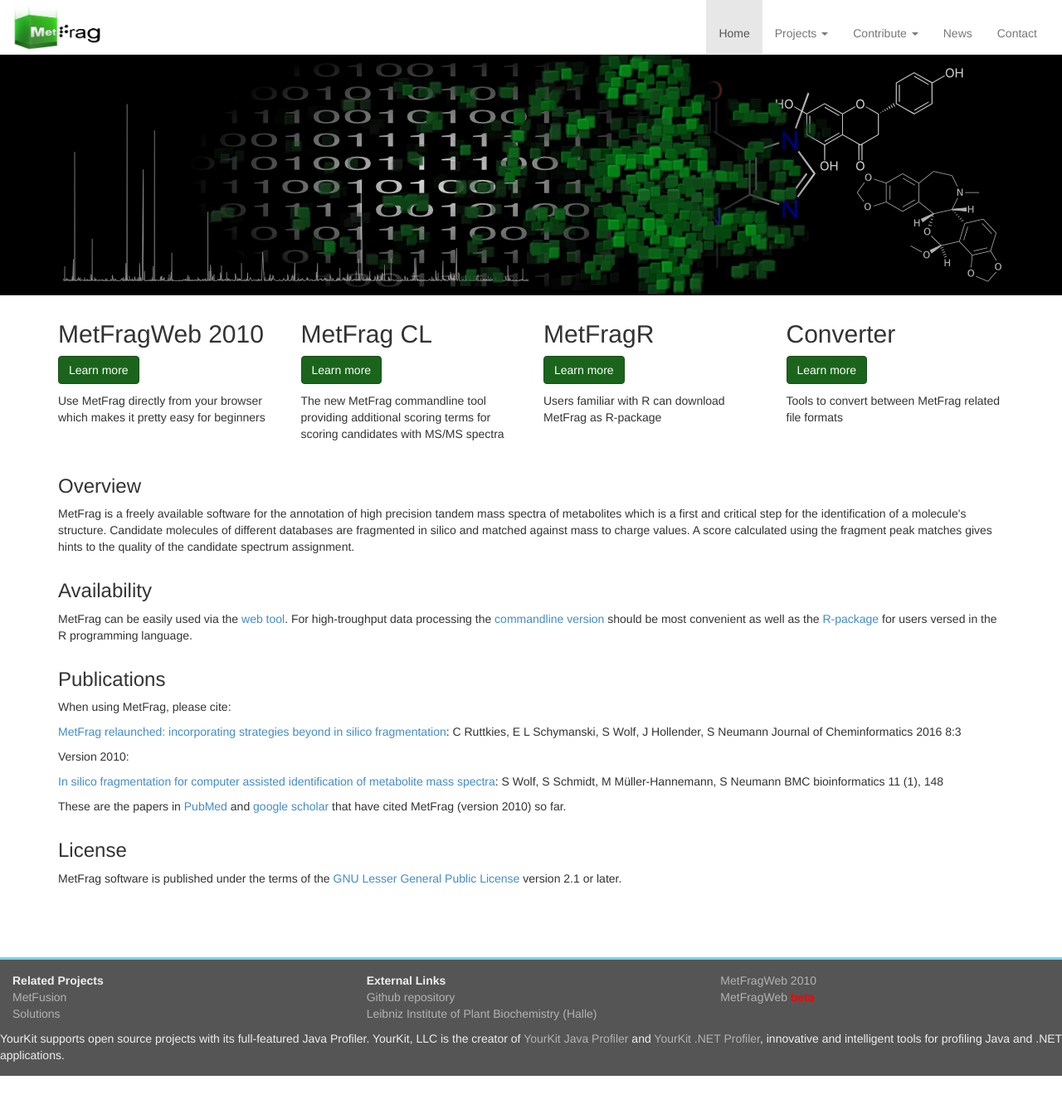
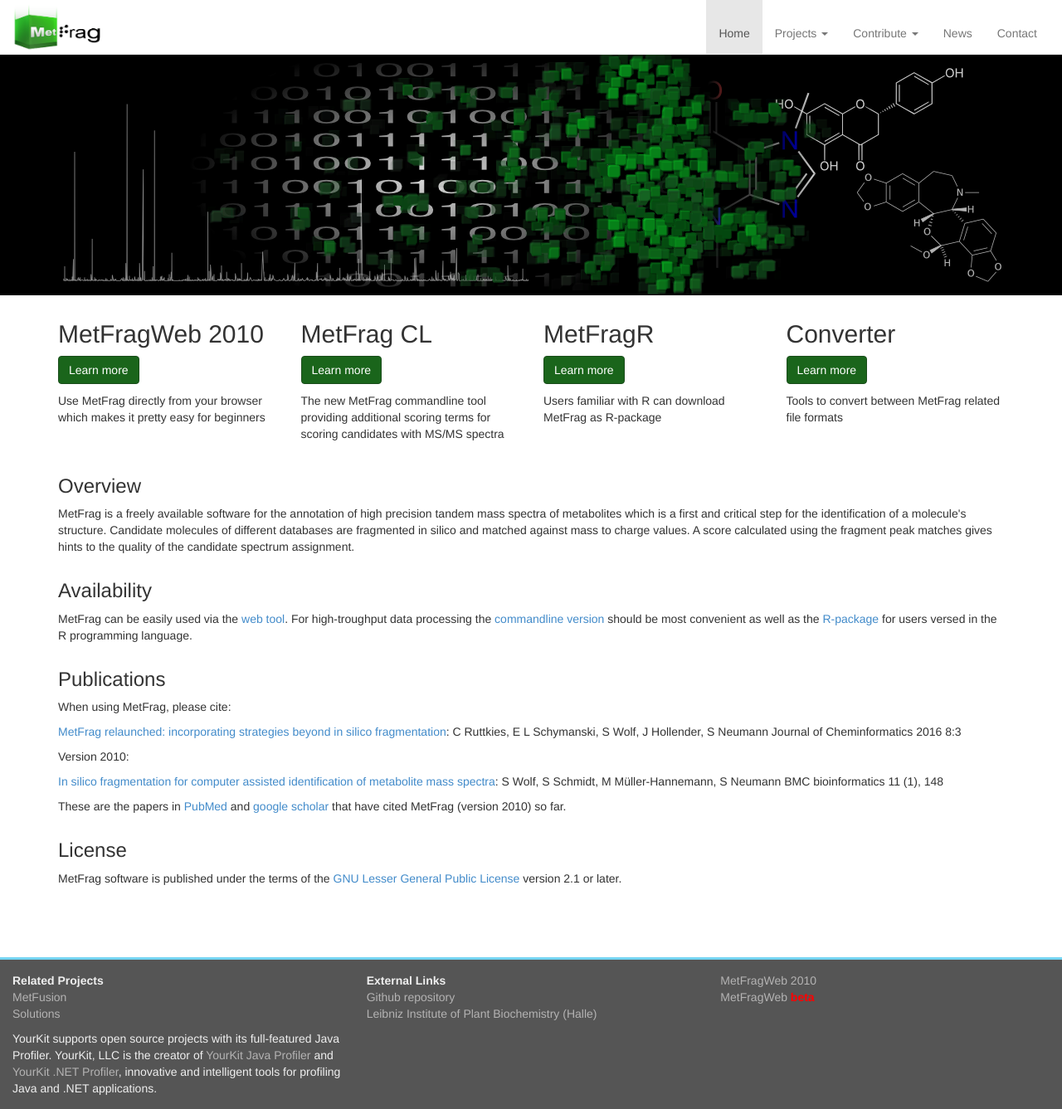
Before and after one commit to ipb-halle/MetFrag, a Jekyll site: the page built from index.html, in a window 1280 px wide. Shown: the whole page at 83% size. Built offline with Jekyll 4.4.1, drawn with Linux system fonts in a browser that asks for light colours; nearby versions of some CDN libraries; Markdown is read by kramdown in place of the engine named in the settings; before the commit the page ends 1297 px from its top, so only the background shows below that.

Commit message:
Update footer.html

```diff
--- a/_includes/footer.html
+++ b/_includes/footer.html
@@ -22,8 +22,10 @@
   </div>
 </div>
 <div class="row">
+  <div class="col-md-4">
 YourKit supports open source projects with its full-featured Java Profiler.
 YourKit, LLC is the creator of <a href="https://www.yourkit.com/java/profiler/index.jsp">YourKit Java Profiler</a>
 and <a href="https://www.yourkit.com/.net/profiler/index.jsp">YourKit .NET Profiler</a>,
 innovative and intelligent tools for profiling Java and .NET applications.
+  </div>
 </div>
```
